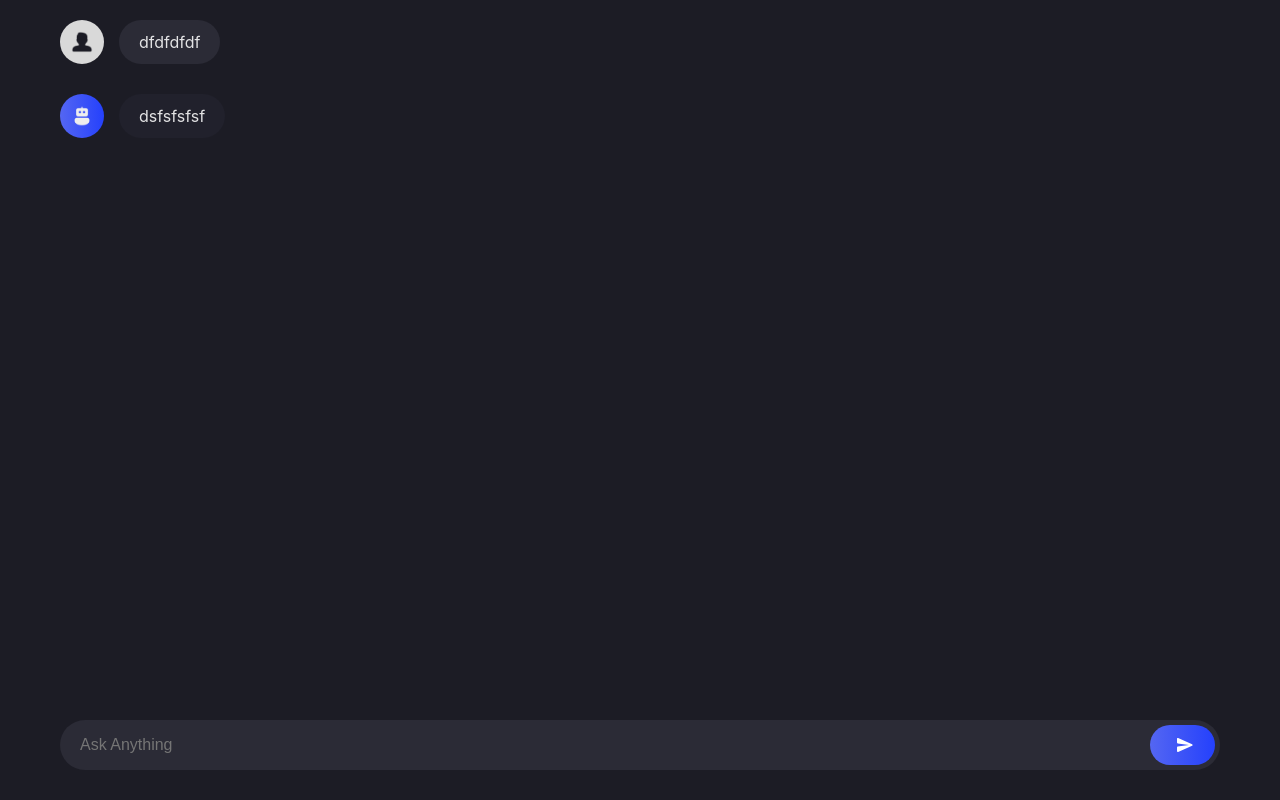
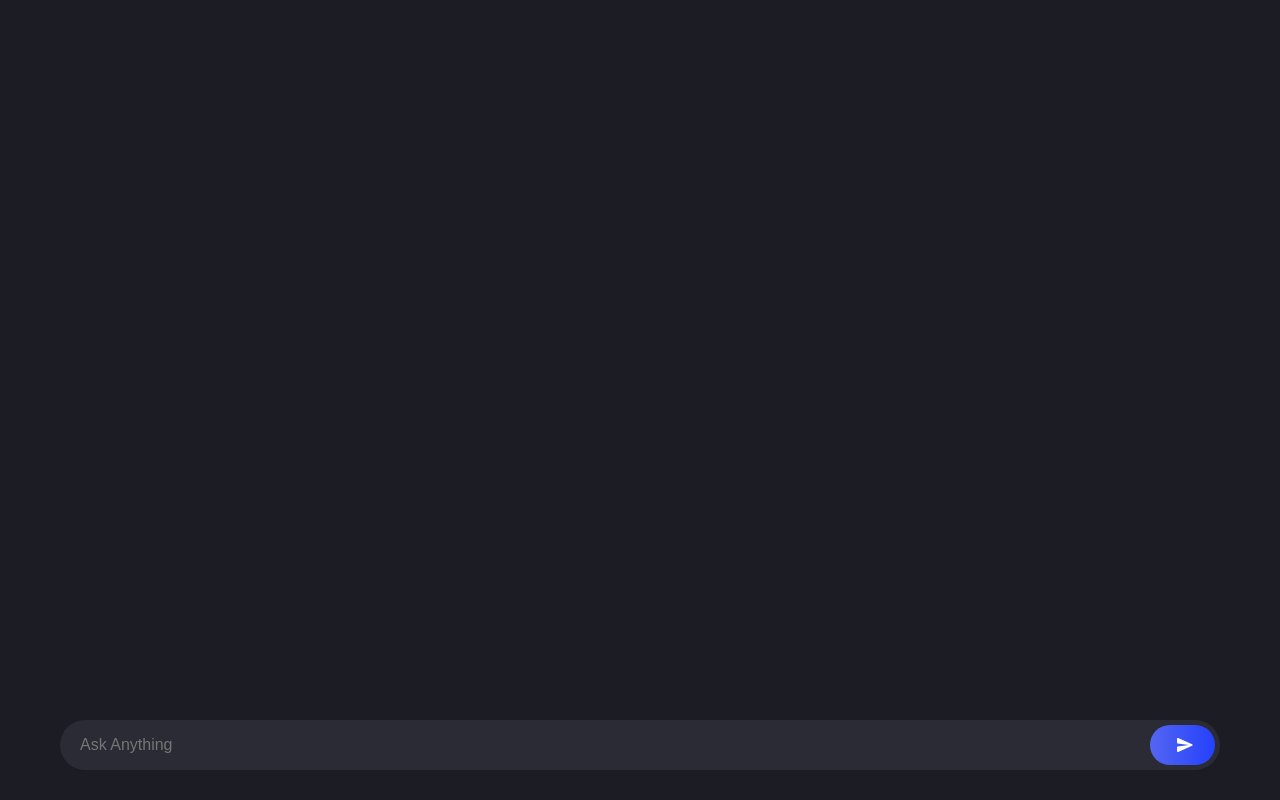
Before and after one commit to SajidCurious/sajidGPT-frontend, a React (Vite) app: page / in a window 1280 px wide. Built offline with nearby package versions, Linux system fonts and the light colour scheme.

Commit message:
completed input giving box

```diff
--- a/src/App.jsx
+++ b/src/App.jsx
@@ -4,18 +4,25 @@ import bot from "./assets/bot.png";
 import loadingIcon from "./assets/loader.svg";
 import { useState } from "react";
 
-let arr = [
-  { type: "user", post: "dfdfdfdf" },
-  { type: "bot", post: "dsfsfsfsf" },
-];
+// let arr = [
+//   { type: "user", post: "dfdfdfdf" },
+//   { type: "bot", post: "dsfsfsfsf" },
+// ];
 
 function App() {
   const [input, setInput] = useState("");
-  const [posts, setPosts] = useState(arr);
+  const [posts, setPosts] = useState([]);
 
-  const onSubmit = () => {};
+  const onSubmit = () => {
+    if (input.trim() === "") return;
+    updatePosts(input);
+  };
 
-  const updatePosts = () => {};
+  const updatePosts = (post) => {
+    setPosts((prevState) => {
+      return [...prevState, { type: "user", post }];
+    });
+  };
 
   const onKeyUp = () => {};
 
@@ -23,7 +30,7 @@ function App() {
     <main className="chatGPT-app">
       <section className="chat-container">
         <div className="layout">
-          {posts.map((post, index) => (
+          {posts?.map((post, index) => (
             <div
               key={index}
               className={`chat-bubble ${
```
